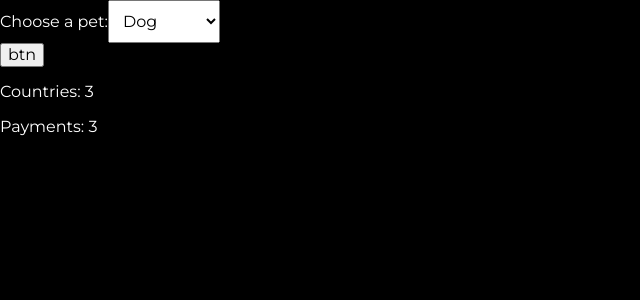
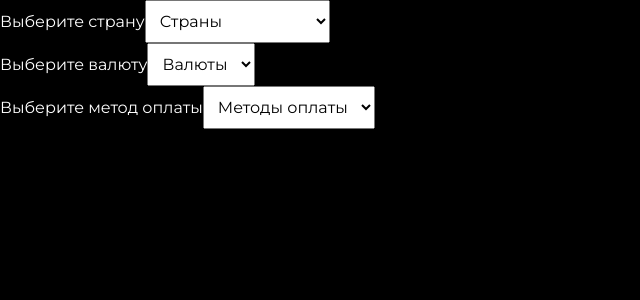
Before and after one commit to tearzday/payment-system, a React (Vite) app: page / in a window 1280 px wide. Shown: the top 300 px of the page, without its empty margins (0-640 px from the left). Built offline with nearby package versions, Linux system fonts and the light colour scheme.

Commit message:
feat: add selectors for payment form

```diff
--- a/public/data/countries.json
+++ b/public/data/countries.json
@@ -1,7 +1,7 @@
 {
   "countries": [
-    { "code": "US", "name": "США", "currency": "USD" },
-    { "code": "GB", "name": "Великобритания", "currency": "GBP" },
-    { "code": "DE", "name": "Германия", "currency": "EUR" }
+    { "code": "US", "name": "США", "currency": ["USD", "EUR"] },
+    { "code": "GB", "name": "Великобритания", "currency": ["GBP"] },
+    { "code": "DE", "name": "Германия", "currency": ["EUR"] }
   ]
 }
--- a/src/features/paymentForm/api/getCountries.ts
+++ b/src/features/paymentForm/api/getCountries.ts
@@ -3,10 +3,13 @@ import type { Countries } from '../model/types';
 export async function getCountries(): Promise<Countries> {
   try {
     const res = await fetch('/data/countries.json');
+    if (!res.ok) {
+      throw new Error('Что-то пошло не так');
+    }
     const data = await res.json();
     return data.countries;
   } catch (error) {
-    console.error('Что-то пошло не так', error);
+    console.error(error);
     throw error;
   }
 }
--- a/src/features/paymentForm/api/getPayments.ts
+++ b/src/features/paymentForm/api/getPayments.ts
@@ -3,10 +3,13 @@ import type { PaymentMethods } from '../model/types';
 export async function getPayments(): Promise<PaymentMethods> {
   try {
     const res = await fetch('/data/payments.json');
+    if (!res.ok) {
+      throw new Error('Что-то пошло не так');
+    }
     const data = await res.json();
     return data.payments;
   } catch (error) {
-    console.error('Что-то пошло не так', error);
+    console.error(error);
     throw error;
   }
 }
--- a/src/features/paymentForm/api/index.ts
+++ b/src/features/paymentForm/api/index.ts
@@ -1,2 +1,2 @@
-export {getCountries} from './getCountries';
-export {getPayments} from './getPayments';
+export { getCountries } from './getCountries';
+export { getPayments } from './getPayments';
--- a/src/features/paymentForm/model/types.ts
+++ b/src/features/paymentForm/model/types.ts
@@ -1,7 +1,7 @@
 export interface ICountry {
   code: string;
   name: string;
-  currency: string;
+  currency: Array<string>;
 }
 
 export type Countries = ICountry[];
--- a/src/features/paymentForm/ui/PaymentForm.tsx
+++ b/src/features/paymentForm/ui/PaymentForm.tsx
@@ -1,6 +1,7 @@
-import { useEffect, useState } from 'react';
+import { useEffect, useMemo, useState } from 'react';
 import { getCountries, getPayments } from '../api';
 import type { Countries, PaymentMethods } from '../model/types';
+import { Selector } from '@/shared/ui/Selector/Selector';
 
 export const PaymentForm = () => {
   const [countries, setCountries] = useState<Countries>([]);
@@ -8,8 +9,11 @@ export const PaymentForm = () => {
   const [isLoading, setIsLoading] = useState<boolean>(true);
   const [error, setError] = useState<string | null>(null);
 
+  const [currentCountry, setCurrentCountry] = useState<string>('');
+  const [currentCurrency, setCurrentCurrency] = useState<string>('');
+  const [currentPayment, setCurrentPayment] = useState<string>('');
+
   useEffect(() => {
-
     const loadData = async () => {
       setIsLoading(true);
       try {
@@ -21,25 +25,79 @@ export const PaymentForm = () => {
       } finally {
         setIsLoading(false);
       }
-    }
+    };
 
     loadData();
   }, []);
 
-  console.log({ countries, payments });
+  const changeCountry = (countryCode: string) => {
+    setCurrentCountry(countryCode);
+    setCurrentCurrency('');
+    setCurrentPayment('');
+  };
 
-  if(isLoading) {
+  const changeCurrency = (currency: string) => {
+    setCurrentCurrency(currency);
+    setCurrentPayment('');
+  };
+
+  const countryOptions = useMemo(
+    () => countries.map((country) => ({ value: country.code, text: country.name })),
+    [countries],
+  );
+  const currencyOptions = useMemo(() => {
+    const country = countries.find((country) => country.code === currentCountry);
+
+    if (country) {
+      return country.currency.map((currency) => ({ value: currency, text: currency }));
+    }
+
+    return [];
+  }, [countries, currentCountry]);
+
+  const paymentOptions = useMemo(() => {
+    const payment = payments.find((payment) => payment.currency === currentCurrency);
+    if (payment) {
+      return payment.paymentMethods.map((method) => ({ value: method, text: method }));
+    }
+
+    return [];
+  }, [payments, currentCurrency]);
+
+  if (isLoading) {
     return <div>Загрузка...</div>;
   }
 
-  if(error) {
+  if (error) {
     return <div>{error}</div>;
   }
 
   return (
     <form>
-      <p>Countries: {countries.length}</p>
-      <p>Payments: {payments.length}</p>
+      <Selector
+        value={currentCountry}
+        onChange={(e) => changeCountry(e.target.value)}
+        placeholder="Страны"
+        id="country"
+        label="Выберите страну"
+        options={countryOptions}
+      />
+      <Selector
+        value={currentCurrency}
+        onChange={(e) => changeCurrency(e.target.value)}
+        placeholder="Валюты"
+        id="currency"
+        label="Выберите валюту"
+        options={currencyOptions}
+      />
+      <Selector
+        value={currentPayment}
+        onChange={(e) => setCurrentPayment(e.target.value)}
+        placeholder="Методы оплаты"
+        id="payment-method"
+        label="Выберите метод оплаты"
+        options={paymentOptions}
+      />
     </form>
   );
 };
--- a/src/pages/PaymentPage/ui/PaymentPage.tsx
+++ b/src/pages/PaymentPage/ui/PaymentPage.tsx
@@ -1,42 +1,8 @@
 import { PaymentForm } from '@/features/paymentForm';
-import { Button, Selector } from '@/shared/ui';
 
 export const PaymentPage = () => {
   return (
     <div>
-      <Selector
-        onChange={(value) => console.log(value)}
-        placeholder="test"
-        id="test"
-        label="Choose a pet:"
-        options={[
-          {
-            value: 'dog',
-            text: 'Dog',
-          },
-          {
-            value: 'cat',
-            text: 'Cat',
-          },
-          {
-            value: 'hamster',
-            text: 'Hamster',
-          },
-          {
-            value: 'parrot',
-            text: 'Parrot',
-          },
-          {
-            value: 'spider',
-            text: 'Spider',
-          },
-          {
-            value: 'goldfish',
-            text: 'Goldfish',
-          },
-        ]}
-      />
-      <Button onClick={() => console.log('btn')}>btn</Button>
       <PaymentForm />
     </div>
   );
--- /dev/null
+++ b/src/shared/types/types.ts
@@ -0,0 +1,6 @@
+export interface SelectOption {
+  value: string;
+  text: string;
+}
+
+export type SelectOptions = SelectOption[];
--- a/src/shared/ui/Selector/Selector.tsx
+++ b/src/shared/ui/Selector/Selector.tsx
@@ -14,6 +14,7 @@ interface ISelectorProps extends SelectHTMLAttributes<HTMLSelectElement> {
 export const Selector = ({
   id,
   label,
+  value,
   placeholder,
   options,
   className,
@@ -22,9 +23,9 @@ export const Selector = ({
   return (
     <div className={className}>
       <label htmlFor={id}>{label}</label>
-      <select className={cls.selector} name={id} id={id} {...otherProps}>
+      <select value={value || ''} className={cls.selector} name={id} id={id} {...otherProps}>
         {placeholder && (
-          <option value="" disabled hidden>
+          <option value="" selected disabled>
             {placeholder}
           </option>
         )}
```
Lines whose indentation alone changed are shown as unchanged.
